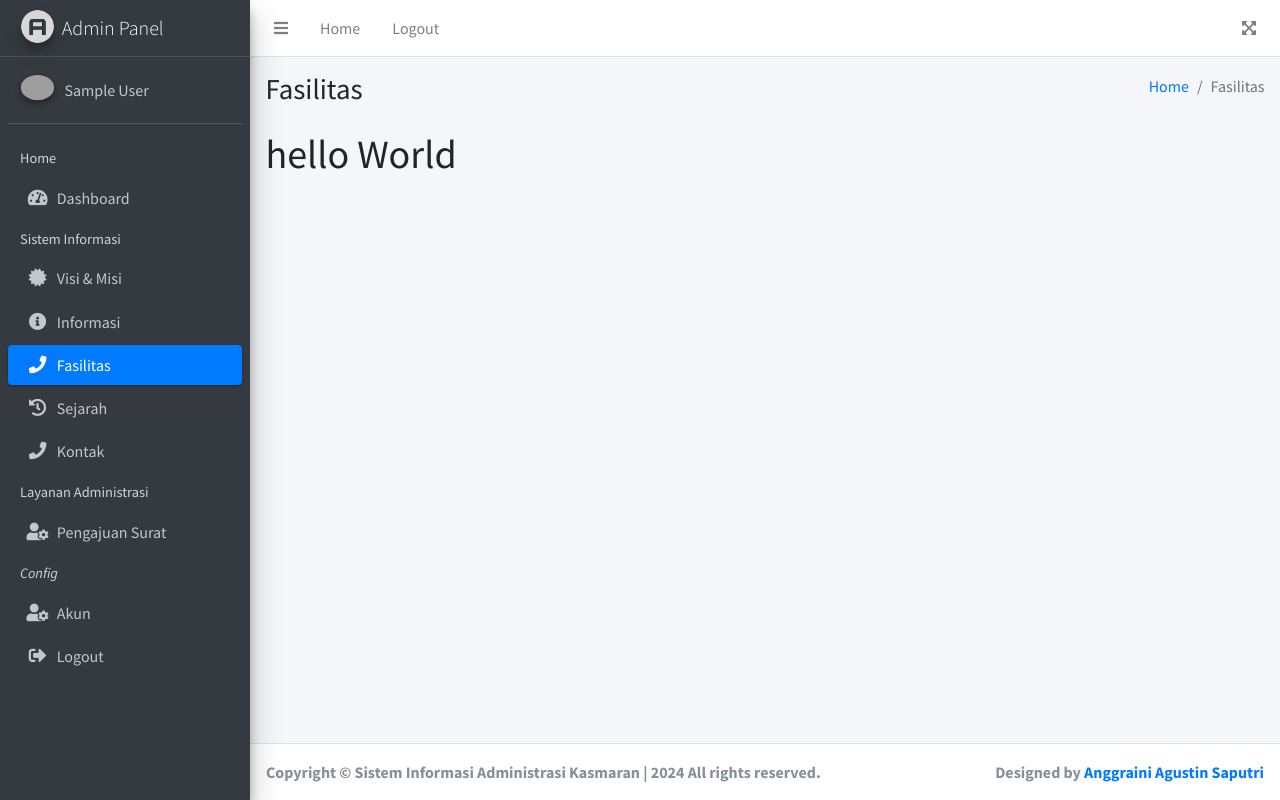
After one commit to Frengky12/sia-kasmaran, a PHP site: page /admin/fasilitas.php in a window 1280 px wide. The commit adds this page. Run offline with PHP 8.4, Linux system fonts and the light colour scheme; the visitor is signed in with stand-in values (Sample User, id 1); data that the repository does not hold is empty; some libraries are stand-ins or nearby versions; grey boxes are pictures that could not be loaded.

Commit message:
feat: init fasilitas page

```diff
--- /dev/null
+++ b/admin/fasilitas.php
@@ -0,0 +1,39 @@
+<?php
+$title = 'Fasilitas';
+include "skeleton/header.php";
+ ?>
+
+    <!-- Content Wrapper. Contains page content -->
+    <div class="content-wrapper">
+      <!-- Content Header (Page header) -->
+      <div class="content-header">
+        <div class="container-fluid">
+          <div class="row mb-2">
+            <div class="col-sm-6">
+              <h1 class="m-0">Fasilitas</h1>
+            </div><!-- /.col -->
+            <div class="col-sm-6">
+              <ol class="breadcrumb float-sm-right">
+                <li class="breadcrumb-item"><a href="index.php">Home</a></li>
+                <li class="breadcrumb-item active"><?= $title ?></li>
+              </ol>
+            </div><!-- /.col -->
+          </div><!-- /.row -->
+        </div><!-- /.container-fluid -->
+      </div>
+      <!-- /.content-header -->
+
+      <!-- Main content -->
+      <section class="content">
+        <div class="container-fluid">
+
+            <h1>hello World</h1>
+        </div><!-- /.container-fluid -->
+      </section>
+      <!-- /.content -->
+    </div>
+    <!-- /.content-wrapper -->
+
+<?php
+include "skeleton/footer.php";
+?>
--- a/admin/skeleton/menu.php
+++ b/admin/skeleton/menu.php
@@ -25,19 +25,28 @@
             </li>
 
             <li class="nav-item">
-              <a href="sejarah.php" class="nav-link <?php if ($title == 'Sejarah'){echo 'active';} ?>">
-                <i class="nav-icon fas fa-history"></i>
+              <a href="informasi.php" class="nav-link <?php if ($title == 'Informasi'){echo 'active';} ?>">
+                <i class="nav-icon fas fa-info-circle"></i>
                 <p>
-                  Sejarah
+                  Informasi
                 </p>
               </a>
             </li>
 
             <li class="nav-item">
-              <a href="informasi.php" class="nav-link <?php if ($title == 'Informasi'){echo 'active';} ?>">
-                <i class="nav-icon fas fa-info-circle"></i>
+              <a href="fasilitas.php" class="nav-link <?php if ($title == 'Fasilitas'){echo 'active';} ?>">
+                <i class="nav-icon fas fa-phone"></i>
                 <p>
-                  Informasi
+                  Fasilitas
+                </p>
+              </a>
+            </li>
+
+            <li class="nav-item">
+              <a href="sejarah.php" class="nav-link <?php if ($title == 'Sejarah'){echo 'active';} ?>">
+                <i class="nav-icon fas fa-history"></i>
+                <p>
+                  Sejarah
                 </p>
               </a>
             </li>
@@ -50,7 +59,6 @@
                 </p>
               </a>
             </li>
-
 
             <!-- Batas Menu Sistem Layanan Administrasi -->
             <li class="nav-header">Layanan Administrasi</li>
```
